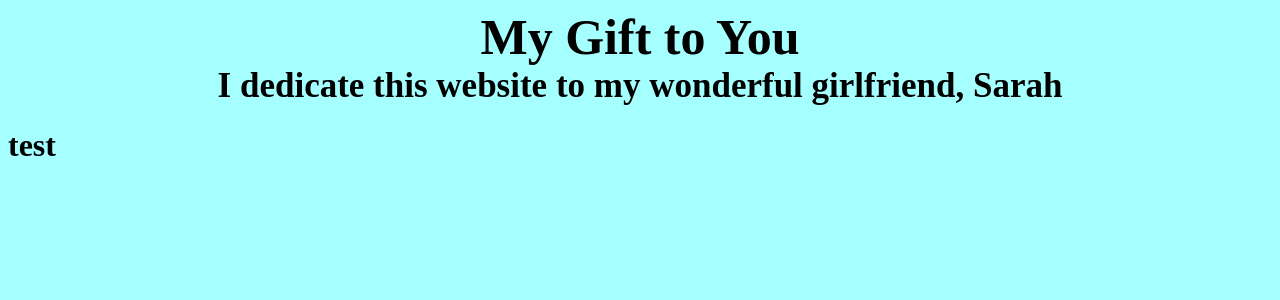
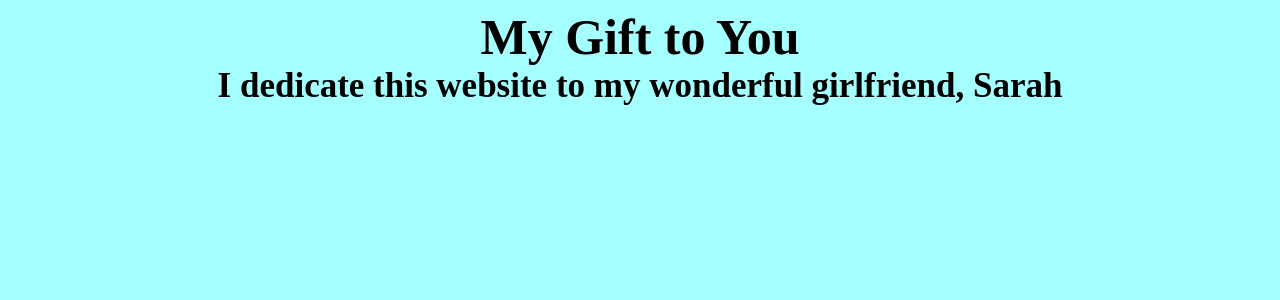
Before and after one commit to definitelynotillegal/definitelynotillegal.github.io, a Jekyll site: the page index.html, which Jekyll copies as it is, in a window 1280 px wide. Shown: the top 300 px of the page. Built offline with Jekyll 4.4.1, drawn with Linux system fonts in a browser that asks for light colours.

Commit message:
Update index.html

```diff
--- a/index.html
+++ b/index.html
@@ -7,9 +7,8 @@
                     }
             </style>
             <body>
-                <center><font><b style="font-size:50px" style="font-face:helvetica">My Gift to You</b></center>
+                <center><b style="font-size:50px" style="font-face:helvetica">My Gift to You</b></center>
                     <center><b style="font-size:35px">I dedicate this website to my wonderful girlfriend, Sarah</b></center>
-                    <h1>test</h1>
             </body>
                 </head>
     </html>
```
